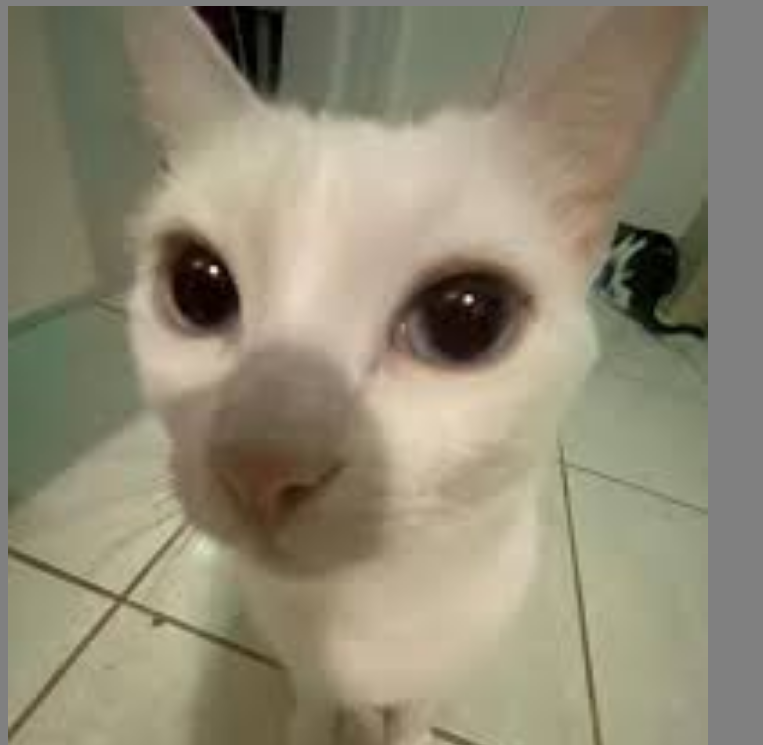
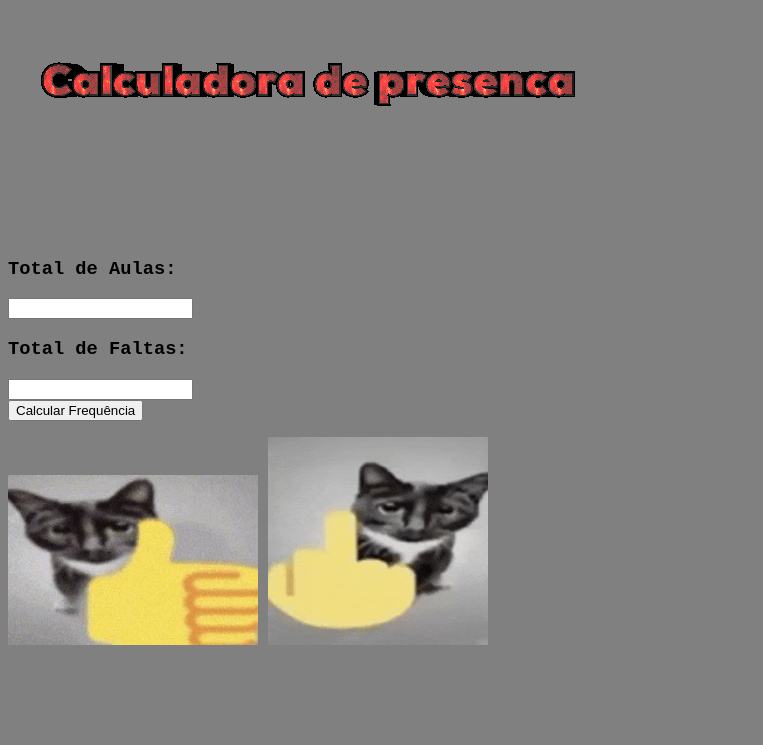
Before and after one commit to niivo/pam-serviceworkers, a plain HTML site: page index.html in a window 1280 px wide. Shown: the part 74-819 px from the top of the page, without its empty margins (0-763 px from the left). Drawn offline with Linux system fonts and the light colour scheme.

Commit message:
transformando em uma aplicação real

```diff
--- a/index.html
+++ b/index.html
@@ -5,11 +5,26 @@
     <meta name="viewport" content="width=device-width, initial-scale=1.0">
     <title>Atividade</title>
     <link rel="manifest" href="manifest.json">
-    <script src="script.js"></script>
+    <script src="script.js" defer></script>
     <link rel="stylesheet" href="style.css">
 </head>
 <body>
-    <h1>Estaodiolhoemnois da Silva</h1>
-    <img class="gato" src="images/gatoolho.jpg" alt="gatojulgando">
+     <img id="title" src="images/titulo.gif" alt="">
+    <div>
+        <label for="totalAulas"><h3>Total de Aulas:</h3></label>
+        <input type="number" id="totalAulas">
+    </div>
+    <div>
+        <label for="totalFaltas"><h3>Total de Faltas:</h3></label>
+        <input type="number" id="totalFaltas">
+    </div>
+    <button onclick="calcular()">Calcular Frequência</button>
+
+    <div id="resultado">
+    <p id="mensagem"></p>
+    <img id="imgJoia" src="images/joia.jpg" alt="Joia">
+    <img id="imgDedo" src="images/dedo.gif" alt="Melhorar">
+  </div>
+
 </body>
 </html>
--- a/script.js
+++ b/script.js
@@ -1,3 +1,4 @@
+//sw
 if ("serviceWorker" in navigator) {
     navigator.serviceWorker.register("sw.js")
     .then((registration)=>{
@@ -7,3 +8,28 @@ if ("serviceWorker" in navigator) {
         console.log("Error trying register Service Worker", error)
     });
 }
+
+//js
+function calcular() {
+
+    const totalAulas = Number(document.getElementById('totalAulas').value);
+    const totalFaltas = Number(document.getElementById('totalFaltas').value);
+    const msgElem = document.getElementById('mensagem');
+    const imgJoia = document.getElementById('imgJoia');
+    const imgMelhorar = document.getElementById('imgDedo');
+
+
+    // Calcular frequência
+    const frequencia = ((totalAulas - totalFaltas) / totalAulas) * 100;
+
+    if (frequencia >= 85) {
+    msgElem.textContent = 'Joia';
+    imgJoia.style.display = 'block';
+    imgMelhorar.style.display = 'none';
+  } else {
+    msgElem.textContent = 'Vamo melhorar isso ae paizão';
+    imgJoia.style.display = 'none';
+    imgMelhorar.style.display = 'block';
+
+    }
+}
--- a/style.css
+++ b/style.css
@@ -3,7 +3,11 @@ body{
     font-family: 'Courier New', Courier, monospace;
 
 }
-img{
-    width: 700px;
-    height: auto;
+.imgJoia, .imgDedo {
+      display: none; /* Oculta por padrão */
+      width: 120px;
+      margin-top: 10px;
+    }
+.title{
+    height: 200px;
 }
--- a/sw.js
+++ b/sw.js
@@ -10,6 +10,9 @@ self.addEventListener("install", (event) =>{
             "icons/ic_launcher.png",
             "icons/playstore.png",
             "images/gatoolho.jpg",
+            "images/dedo.gif",
+            "images/joia.jpg",
+            "images/titulo.gif"
         ])
         });
         });
```
Also changed, not shown: images/dedo.gif (added), images/joia.jpg (added), images/titulo.gif (added), manifest.json.
